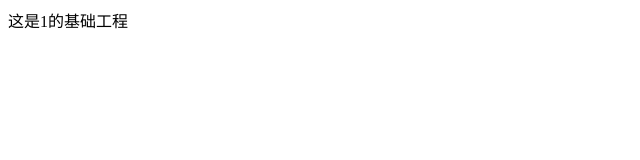
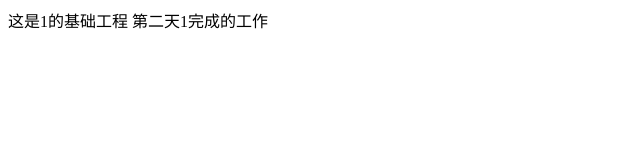
Before and after one commit to liqiqiang/my-first-repository, a plain HTML site: page index.html in a window 1280 px wide. Shown: the whole page, without its empty margins (0-640 px from the left). Drawn offline with Linux system fonts and the light colour scheme.

Commit message:
这是1完成的工作

```diff
--- a/index.html
+++ b/index.html
@@ -8,5 +8,6 @@
 </head>
 <body>
   <span>这是1的基础工程</span>
+  <span>第二天1完成的工作</span>
 </body>
 </html>
```
